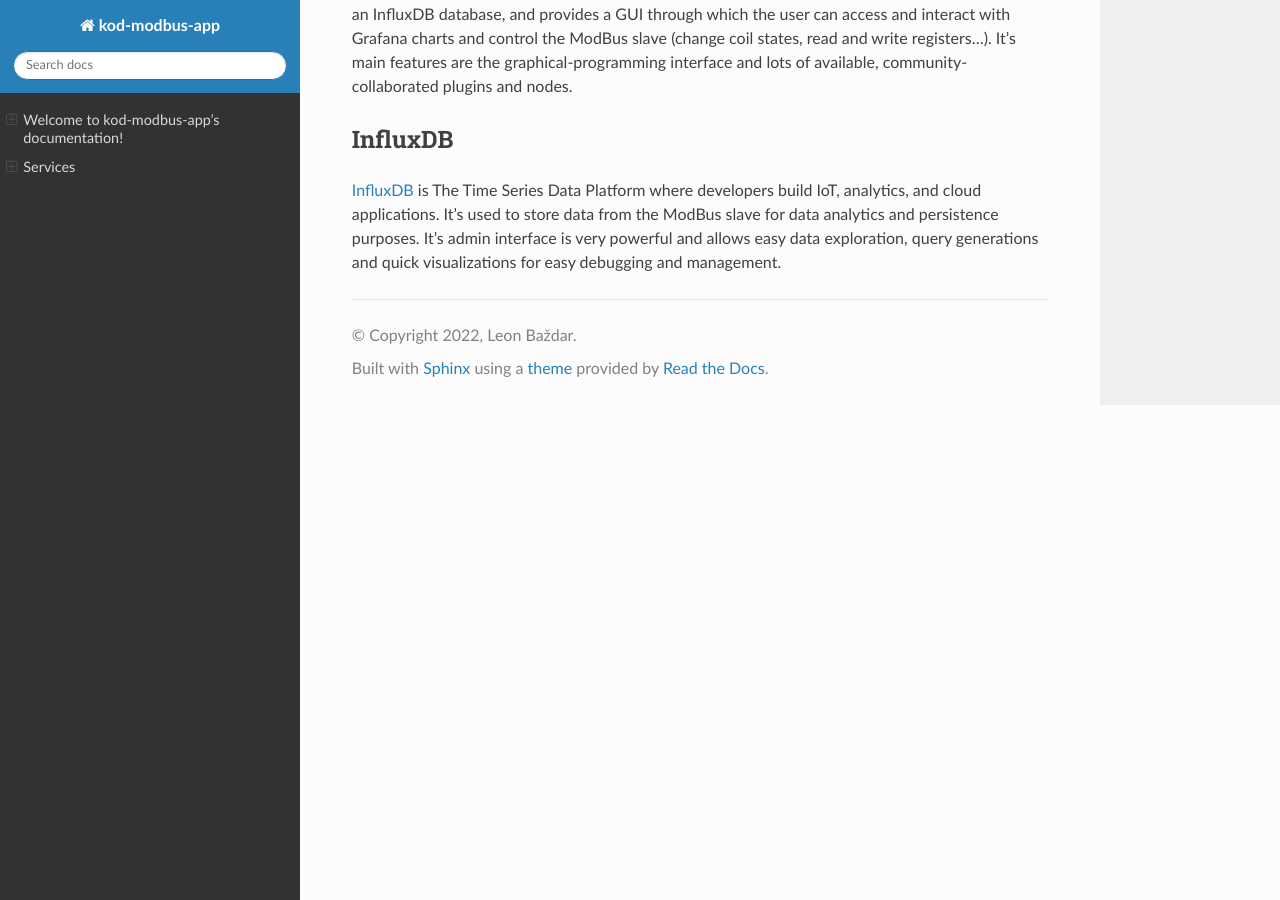
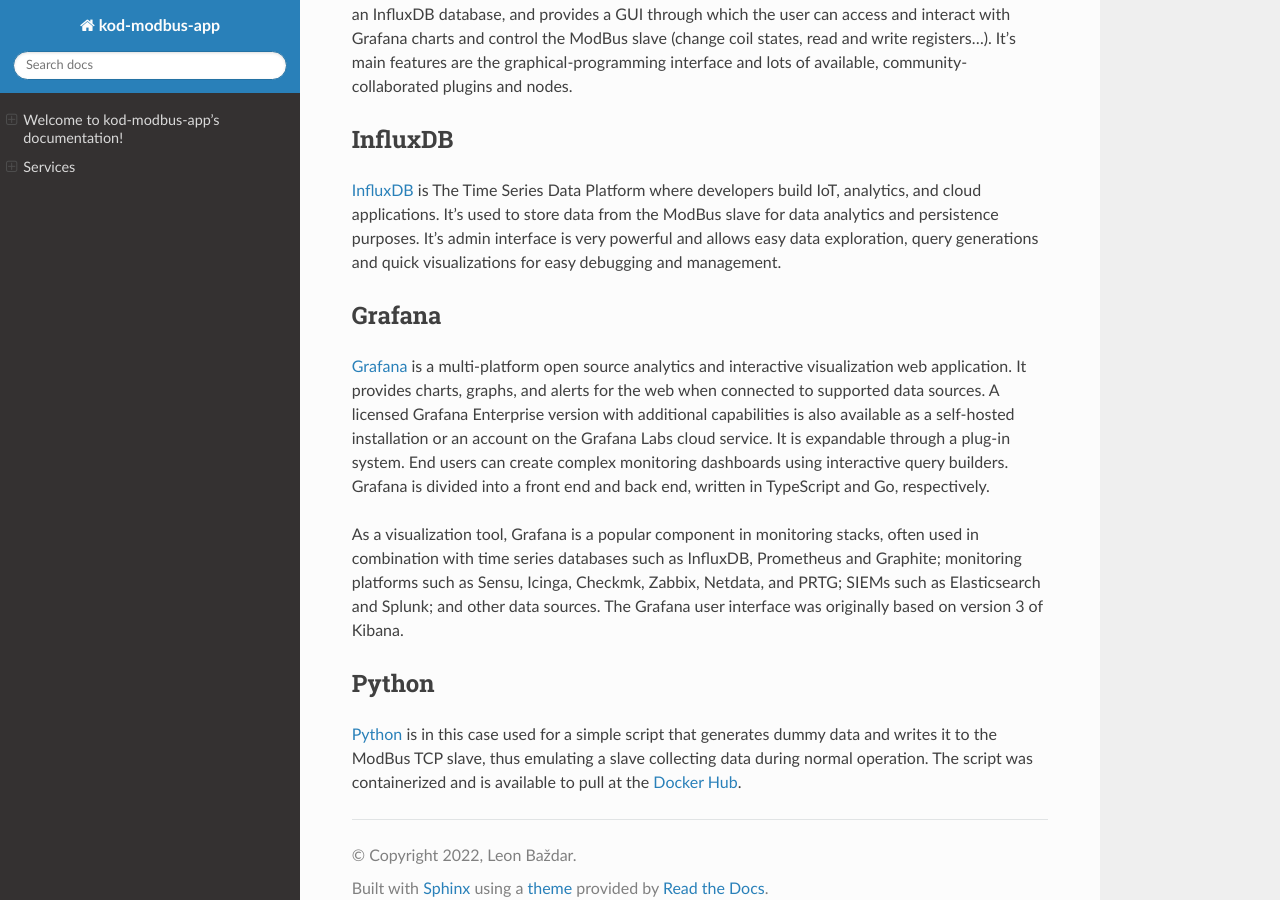
Before and after one commit to mrleongalaxyum/kod-modbus, a Sphinx documentation site: the page built from docs/index.rst, in a window 1280 px wide and 900 px high, scrolled down 1966 px. Built offline with Sphinx 7.4.7 and the Read the Docs theme 2.0.0, drawn with Linux system fonts in a browser that asks for light colours.

Commit message:
update index.rst

```diff
--- a/docs/index.rst
+++ b/docs/index.rst
@@ -99,3 +99,15 @@
 ---------------------------------
 
 `InfluxDB <https://www.influxdata.com/>`_ is The Time Series Data Platform where developers build IoT, analytics, and cloud applications. It's used to store data from the ModBus slave for data analytics and persistence purposes. It's admin interface is very powerful and allows easy data exploration, query generations and quick visualizations for easy debugging and management.
+
+Grafana
+---------------------------------
+
+`Grafana <https://grafana.com/>`_
+is a multi-platform open source analytics and interactive visualization web application. It provides charts, graphs, and alerts for the web when connected to supported data sources. A licensed Grafana Enterprise version with additional capabilities is also available as a self-hosted installation or an account on the Grafana Labs cloud service. It is expandable through a plug-in system. End users can create complex monitoring dashboards using interactive query builders. Grafana is divided into a front end and back end, written in TypeScript and Go, respectively.
+
+As a visualization tool, Grafana is a popular component in monitoring stacks, often used in combination with time series databases such as InfluxDB, Prometheus and Graphite; monitoring platforms such as Sensu, Icinga, Checkmk, Zabbix, Netdata, and PRTG; SIEMs such as Elasticsearch and Splunk; and other data sources. The Grafana user interface was originally based on version 3 of Kibana.
+
+Python
+----------------------------------
+`Python <https://www.python.org/>`_ is in this case used for a simple script that generates dummy data and writes it to the ModBus TCP slave, thus emulating a slave collecting data during normal operation. The script was containerized and is available to pull at the `Docker Hub <https://hub.docker.com/repository/docker/mrleongalaxyum/modbus-sim>`_.
```
Also changed, not shown: 1 other file.
